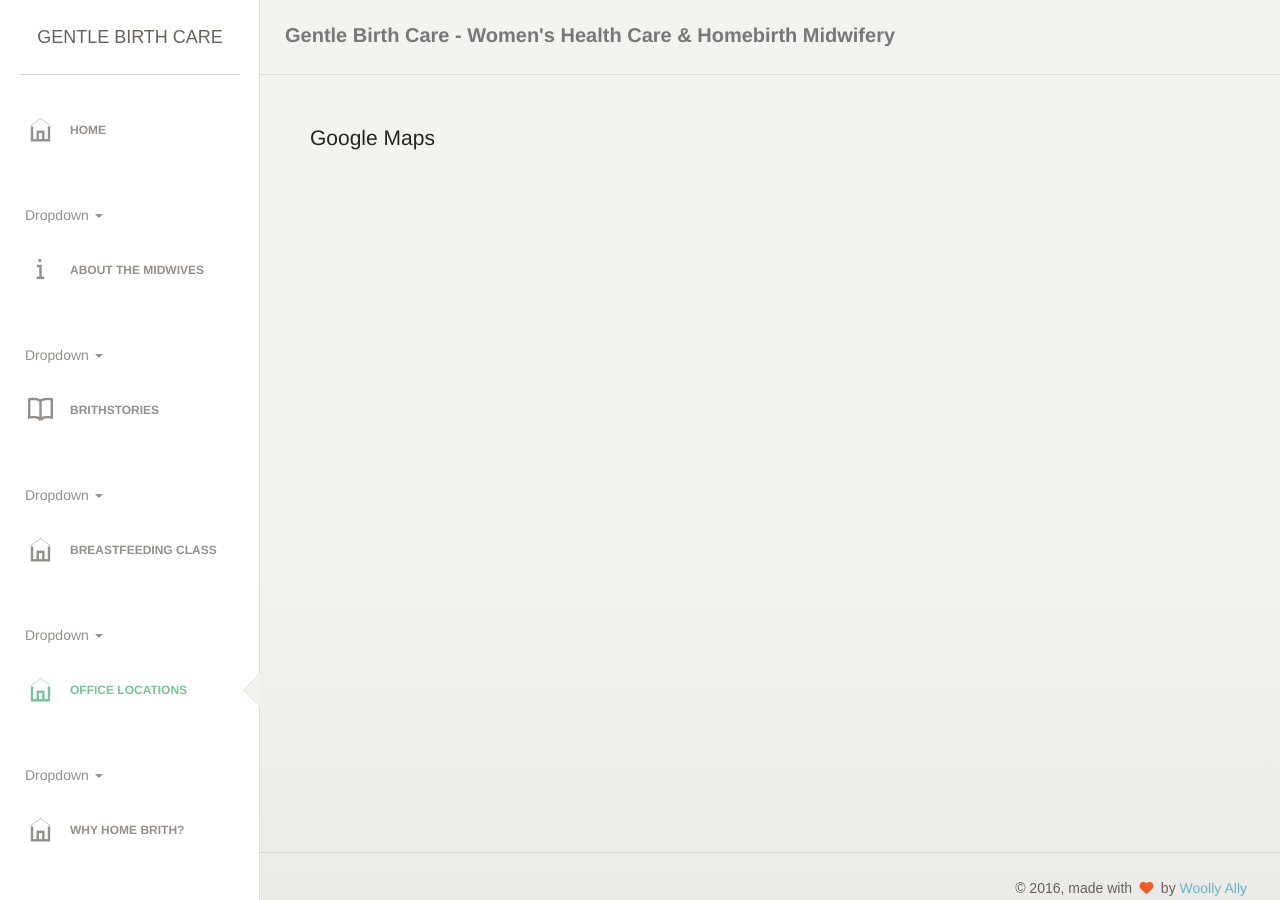
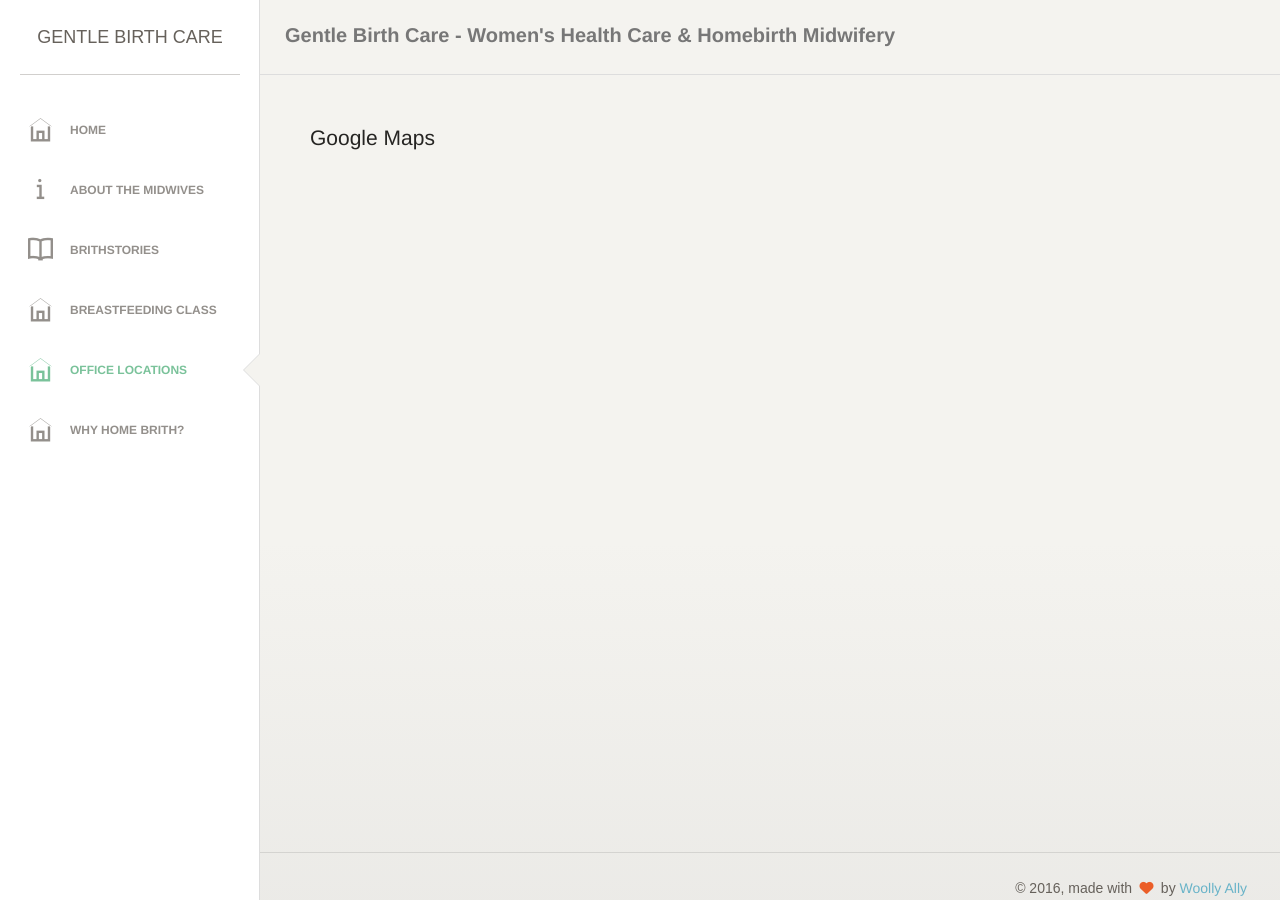
Before and after one commit to WoollyAlly/GentleBirthCare, a Jekyll site: the page built from maps.html, in a window 1280 px wide. Built offline with Jekyll 4.4.1, drawn with Linux system fonts in a browser that asks for light colours; nearby versions of some CDN libraries; some web fonts are replaced.

Commit message:
Updated '/_layouts/default.html' via CloudCannon

```diff
--- a/_layouts/default.html
+++ b/_layouts/default.html
@@ -62,21 +62,6 @@
         <a href="{{nav.url}}">
             <i class="{{nav.icon}}" ></i>
             <p>{{nav.name}}</p>
-
-            <li class="dropdown">
-                                      <a href="#" class="dropdown-toggle" data-toggle="dropdown" aria-expanded="false">Dropdown <b class="caret"></b></a>
-<!--                                  You can add classes for different colours on the next element -->
-                                      <ul class="dropdown-menu dropdown-menu-right">
-                                        <li class="dropdown-header">Dropdown header</li>
-                                        <li><a href="#">Action</a></li>
-                                        <li><a href="#">Another action</a></li>
-                                        <li><a href="#">Something else here</a></li>
-                                        <li class="divider"></li>
-                                        <li><a href="#">Separated link</a></li>
-                                        <li class="divider"></li>
-                                        <li><a href="#">One more separated link</a></li>
-                                      </ul>
-                                    </li>
         </a>
     </li>
 
```
